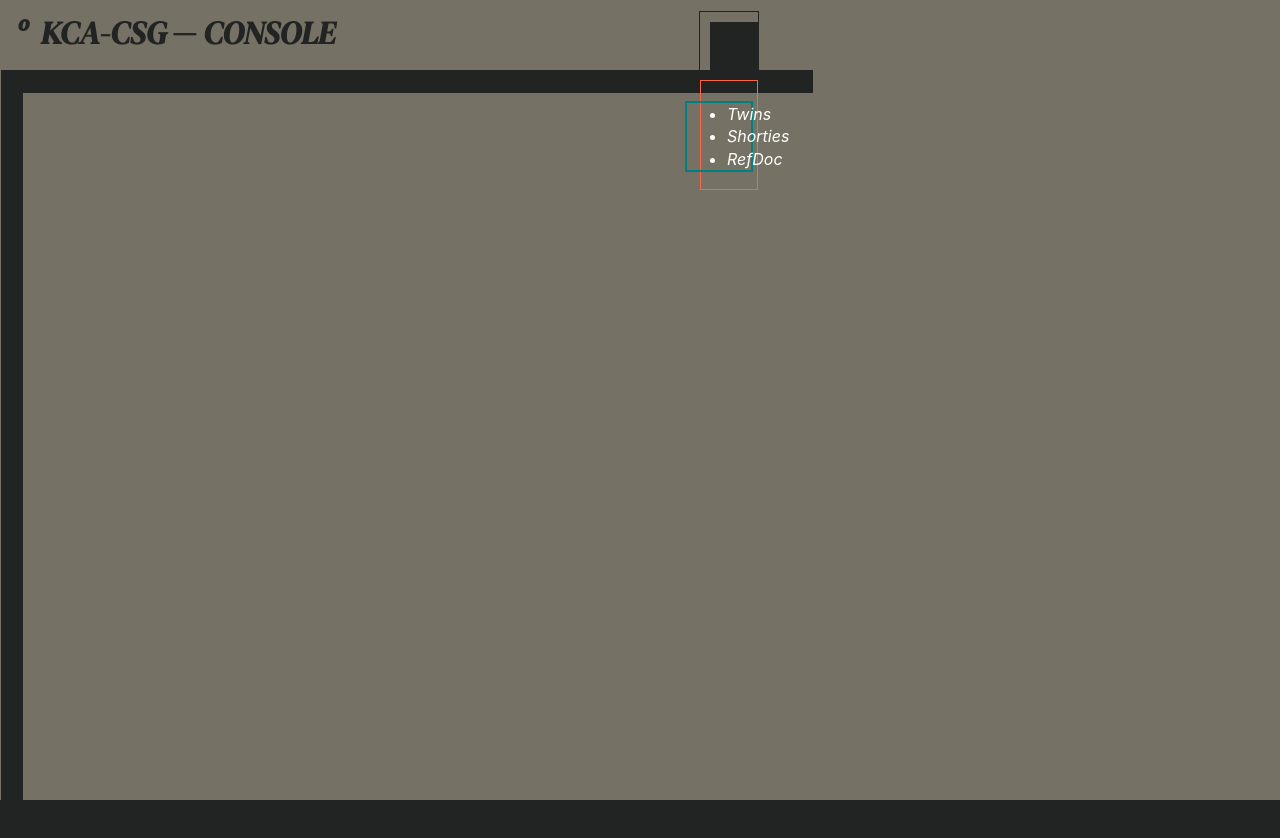
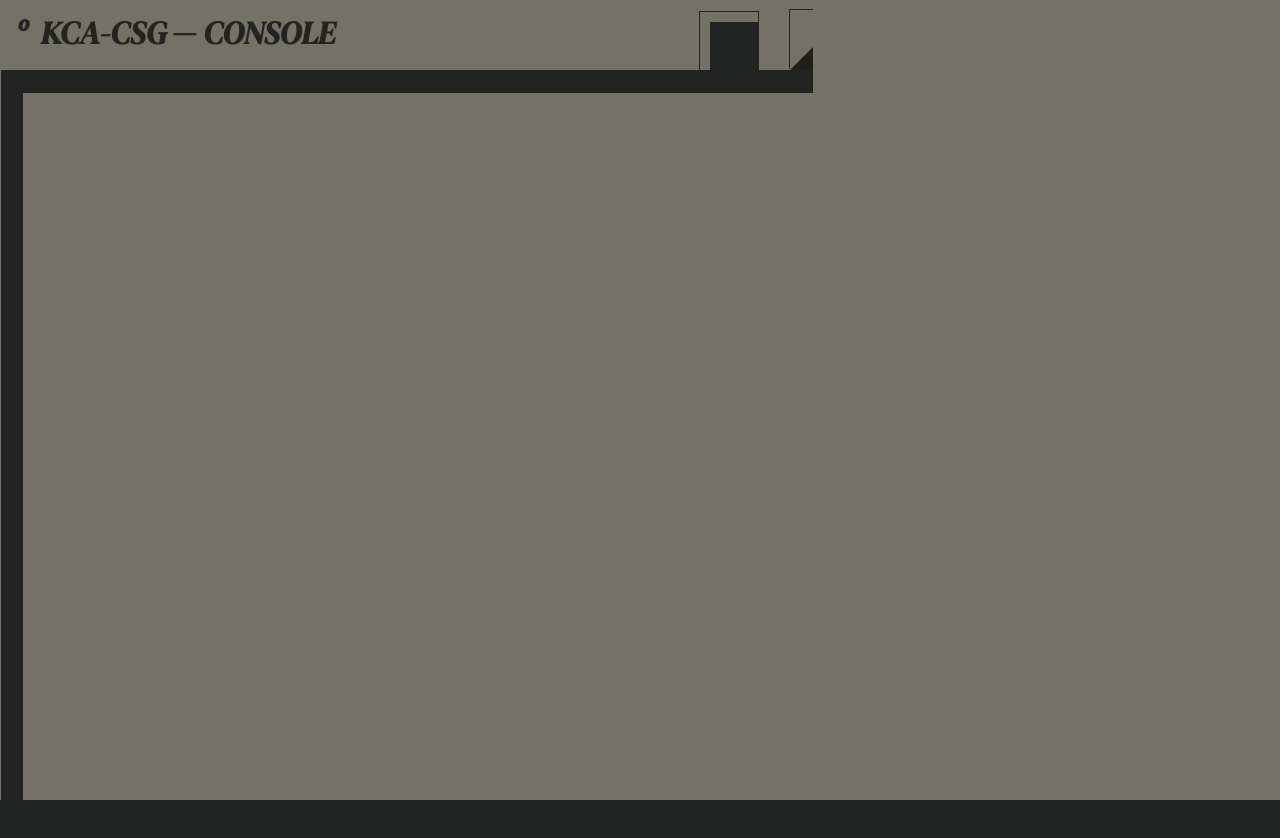
Before and after one commit to codepark-kr/KCA-CSG-API-Server, a React app in the folder src/main/frontend/: page / in a window 1280 px wide. Shown: the top 838 px of the page. Built offline with nearby package versions, Linux system fonts and the light colour scheme; a web font is replaced by a local one.

Commit message:
[STY] Change the header-buttons design

```diff
--- a/src/main/frontend/src/assets/styles/global.scss
+++ b/src/main/frontend/src/assets/styles/global.scss
@@ -55,8 +55,9 @@ h2 { text-transform: uppercase; }
 
 // header, nav-bar
 .buttonsWrapper { border: 1px solid var(--dusty-black); height: 60px; width: 60px; margin: 10px  }
+.buttonsWrapper2 { border: 1px solid var(--dusty-black); height: 60px; width: 60px; margin-top: -72px; margin-left: 100px  }
 .writeButton { width: 48px; height: 48px; margin: 10px; background: var(--dusty-black); }
-.writeButton:hover { width: 0px; height: 0px; border-radius: .1rem; margin-left: 11px; border: 20px outset var(--dusty-gray);
+.writeButton2 { width: 0px; height: 0px; border-radius: .1rem; border: 30px outset var(--dusty-gray);
                      cursor: pointer; margin-bottom: 18px; }
 .write-dropdown { border: 1px solid tomato; padding: 4px; height: 110px; }
 .write-dropdown > ul { border: 2px solid teal; margin-left: -20px; }
--- a/src/main/frontend/src/components/common/Header.js
+++ b/src/main/frontend/src/components/common/Header.js
@@ -18,13 +18,9 @@ const Header=()=>{
                 <div style={ navbar }>
                     <div className="buttonsWrapper">
                         <div className='writeButton'></div>
-                        <div className="write-dropdown">
-                            <ul>
-                                <li>Twins</li>
-                                <li>Shorties</li>
-                                <li>RefDoc</li>
-                            </ul>
-                        </div>
+                    </div>
+                    <div className="buttonsWrapper2">
+                        <div className='writeButton2'></div>
                     </div>
 
                 </div>
```
